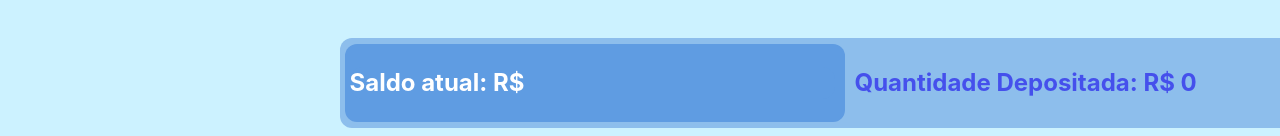
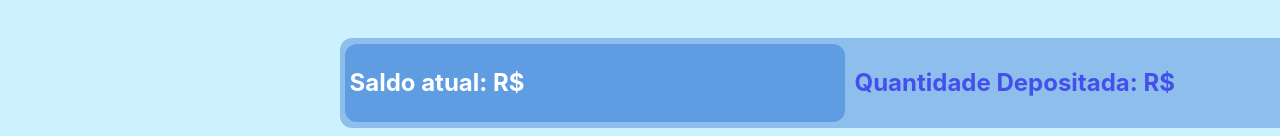
Before and after one commit to Maua-Dev/devbank_eloycesarpedro_front, a React (Vite) app: page /saque in a window 1280 px wide. Shown: the part 149-285 px from the top of the page. Built offline with nearby package versions, Linux system fonts and the light colour scheme; no server answers; the HTML template or start-up script is replaced by a standard one.

Commit message:
commit final :)
Co-authored-by: veloy25 <veloy25@users.noreply.github.com>
Co-authored-by: Poikamon <Poikamon@users.noreply.github.com>

```diff
--- a/src/App.tsx
+++ b/src/App.tsx
@@ -22,3 +22,6 @@ export default function App() {
     </BrowserRouter>
   );
 }
+
+//Avaliem com bondade no coração <3
+// Ass: Cesar, Eloy e Pedro
--- a/src/dadosAPI.tsx
+++ b/src/dadosAPI.tsx
@@ -1,4 +1,4 @@
-import Pag1 from "./paginas/Pagina1/Pag1";
+
 
 export let apiUrl1 = localStorage.getItem("apiUrl1") || "";
 
--- a/src/paginas/Pagina 5/Pag5.tsx
+++ b/src/paginas/Pagina 5/Pag5.tsx
@@ -1,7 +1,7 @@
 import "./Pag5.css";
-import React, { useEffect, useState } from "react";
+import { useEffect, useState } from "react";
 import logo from "/imagens/logo.png";
-import { BrowserRouter, Routes, Route, Link } from "react-router-dom";
+import { Link } from "react-router-dom";
 import { API } from "../Pagina2/Pag2";
 import axios from "axios";
 
--- a/src/paginas/Pagina2/Pag2.tsx
+++ b/src/paginas/Pagina2/Pag2.tsx
@@ -1,5 +1,5 @@
 import "./Pag22.css";
-import React, { useEffect, useState } from "react";
+import { useEffect, useState } from "react";
 import logo from "/imagens/logo.png";
 import { Link } from "react-router-dom";
 
--- a/src/paginas/Pagina3/Pag3.tsx
+++ b/src/paginas/Pagina3/Pag3.tsx
@@ -1,7 +1,7 @@
 import './Pag33.css';
-import React, { useEffect, useState } from 'react';
+import { useEffect, useState } from 'react';
 import logo from "/imagens/logo.png";
-import { BrowserRouter, Routes, Route, Link} from 'react-router-dom';
+import {Link} from 'react-router-dom';
 import { API } from "../Pagina2/Pag2";
 import axios from "axios";
 import { apiUrl1 } from '../../dadosAPI';
@@ -26,15 +26,15 @@ type numero_notas = {
 
 function Pag3() {
   const[userData, setUserData] = useState<entrada_API | null>(null);
-  const[click, setClick] = useState(0);
+  const[click, setClick] = useState<boolean>(false);
   const [numeroNotas, setNumeroNotas] = useState<numero_notas>({
-    2: 0,
-    5: 0,
-    10: 0,
-    20: 0,
-    50: 0,
-    100: 0,
-    200: 0,
+    "2": 0,
+    "5": 0,
+    "10": 0,
+    "20": 0,
+    "50": 0,
+    "100": 0,
+    "200": 0,
   });
 
   async function getDados(api: string): Promise<entrada_API> {
@@ -50,7 +50,7 @@ function Pag3() {
 
 // Lógica do incremento do número de notas
 function handleClick_mais(nota: keyof numero_notas){
-  setClick(0);
+  setClick(false);
   setNumeroNotas((prev) => ({
     ...prev,
     [nota]: prev[nota] + 1,
@@ -59,7 +59,7 @@ function handleClick_mais(nota: keyof numero_notas){
 
 // Lógica do decremento do número de notas
 function handleClick_menos(nota: keyof numero_notas){
-  setClick(0);
+  setClick(false);
   setNumeroNotas((prev) => ({
     ...prev,
     [nota]: Math.max(0, prev[nota] - 1),
@@ -78,7 +78,9 @@ interface ApiResponse{
   "timestamp": number
 }
 
+
 async function postDadosNotas(dados:numero_notas): Promise<ApiResponse> {
+  setClick(true)
   try{
     const response = await axios.post<ApiResponse>(apiUrl1, dados);
     return response.data;
@@ -87,7 +89,6 @@ async function postDadosNotas(dados:numero_notas): Promise<ApiResponse> {
     return { current_balance: 0, timestamp: 0 }
   }
 }
-
 
   return (
     <main>
@@ -161,7 +162,7 @@ async function postDadosNotas(dados:numero_notas): Promise<ApiResponse> {
         <Link to="/telainicial">
           <button>Voltar</button>
         </Link>
-        <button onClick={() =>setClick(1)}>Depositar</button>
+        <button onClick={() =>postDadosNotas(numeroNotas)}>Depositar</button>
       </section>
     </main>
   );
--- a/src/paginas/Pagina4/Pag4.tsx
+++ b/src/paginas/Pagina4/Pag4.tsx
@@ -1,8 +1,10 @@
 import './Pag44.css';
-import React, { useEffect, useState } from 'react';
+import { useEffect, useState } from "react";
 import logo from "/imagens/logo.png";
-import {Link} from 'react-router-dom';
-import {API} from '../Pagina2/Pag2';
+import { Link } from "react-router-dom";
+import { API } from "../Pagina2/Pag2";
+import axios from "axios";
+import { apiUrl1 } from "../../dadosAPI";
 
 type entrada_API = {
   name: string;
@@ -23,9 +25,8 @@ type numero_notas = {
 
 
 function Pag4() {
-
-  const[userData, setUserData] = useState<entrada_API | null>(null);
-  const[click, setClick] = useState(0);
+  const [userData, setUserData] = useState<entrada_API | null>(null);
+  const [click, setClick] = useState<boolean>(false);
   const [numeroNotas, setNumeroNotas] = useState<numero_notas>({
     2: 0,
     5: 0,
@@ -42,30 +43,54 @@ function Pag4() {
   }
 
   useEffect(() => {
-    const apiUrl =
-      API;
+    const apiUrl = API;
     getDados(apiUrl).then((data) => setUserData(data));
   }, []);
 
-  function handleClick_mais(nota: keyof numero_notas){
-    setClick(0);
+  function handleClick_mais(nota: keyof numero_notas) {
+    setClick(false);
     setNumeroNotas((prev) => ({
       ...prev,
       [nota]: prev[nota] + 1,
     }));
   }
 
-  function handleClick_menos(nota: keyof numero_notas){
-    setClick(0);
+  function handleClick_menos(nota: keyof numero_notas) {
+    setClick(false);
     setNumeroNotas((prev) => ({
       ...prev,
       [nota]: Math.max(0, prev[nota] - 1),
     }));
   }
 
-  function calcula_notas(){
-    let total = 2*numeroNotas[2]+5*numeroNotas[5]+10*numeroNotas[10]+20*numeroNotas[20]+50*numeroNotas[50]+100*numeroNotas[100]+200*numeroNotas[200]
+  function calcula_notas() {
+    let total =
+      2 * numeroNotas[2] +
+      5 * numeroNotas[5] +
+      10 * numeroNotas[10] +
+      20 * numeroNotas[20] +
+      50 * numeroNotas[50] +
+      100 * numeroNotas[100] +
+      200 * numeroNotas[200];
     return total;
+  }
+
+  //Fazendo a rota Post:
+
+  interface ApiResponse {
+    current_balance: number;
+    timestamp: number;
+  }
+
+  async function postDadosNotas(dados: numero_notas): Promise<ApiResponse> {
+    setClick(true);
+    try {
+      const response = await axios.post<ApiResponse>(apiUrl1, dados);
+      return response.data;
+    } catch (error) {
+      console.log("Erro encontrado");
+      return { current_balance: 0, timestamp: 0 };
+    }
   }
 
   return (
@@ -140,7 +165,7 @@ function Pag4() {
         <Link to="/telainicial">
           <button>Voltar</button>
         </Link>
-        <button onClick={() =>setClick(1)}>Sacar</button>
+        <button onClick={() => postDadosNotas(numeroNotas)}>Sacar</button>
       </section>
     </main>
   );
```
Lines whose indentation alone changed are shown as unchanged.
